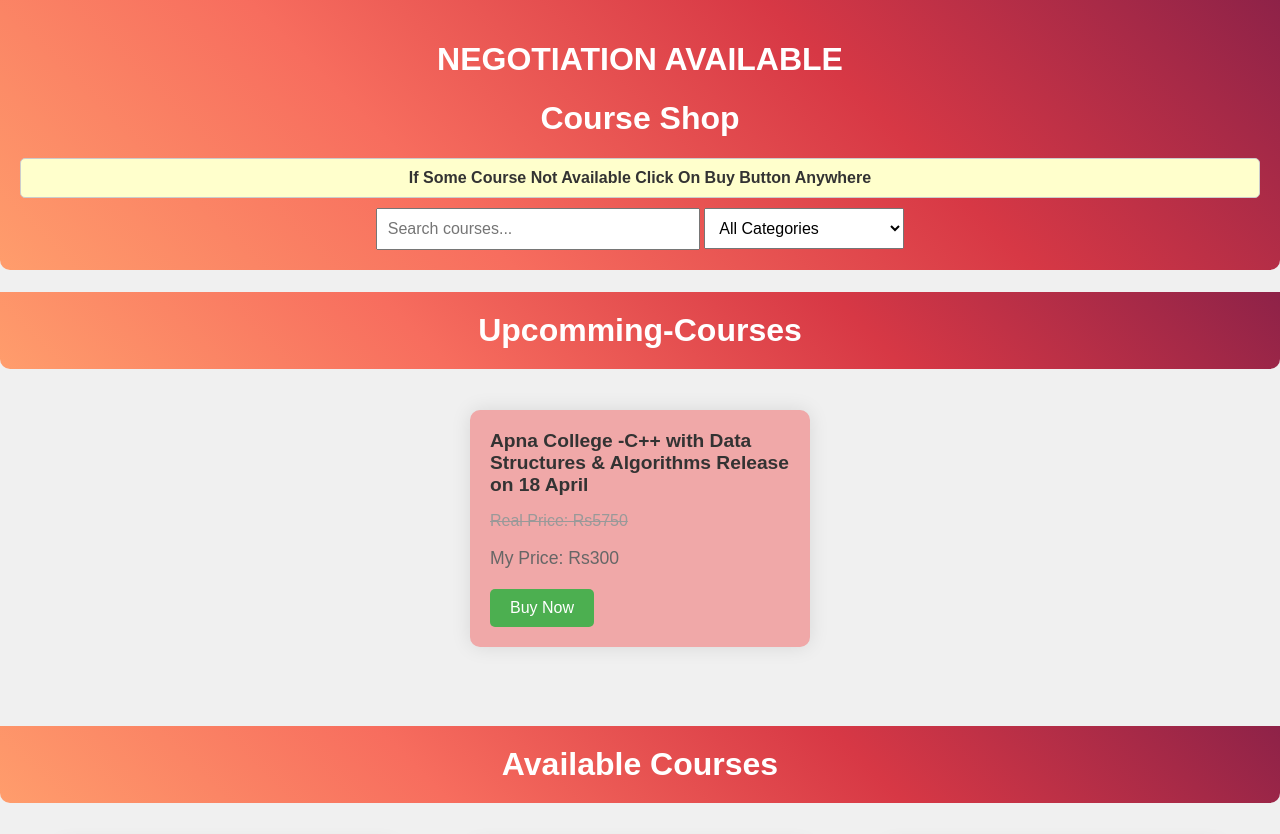
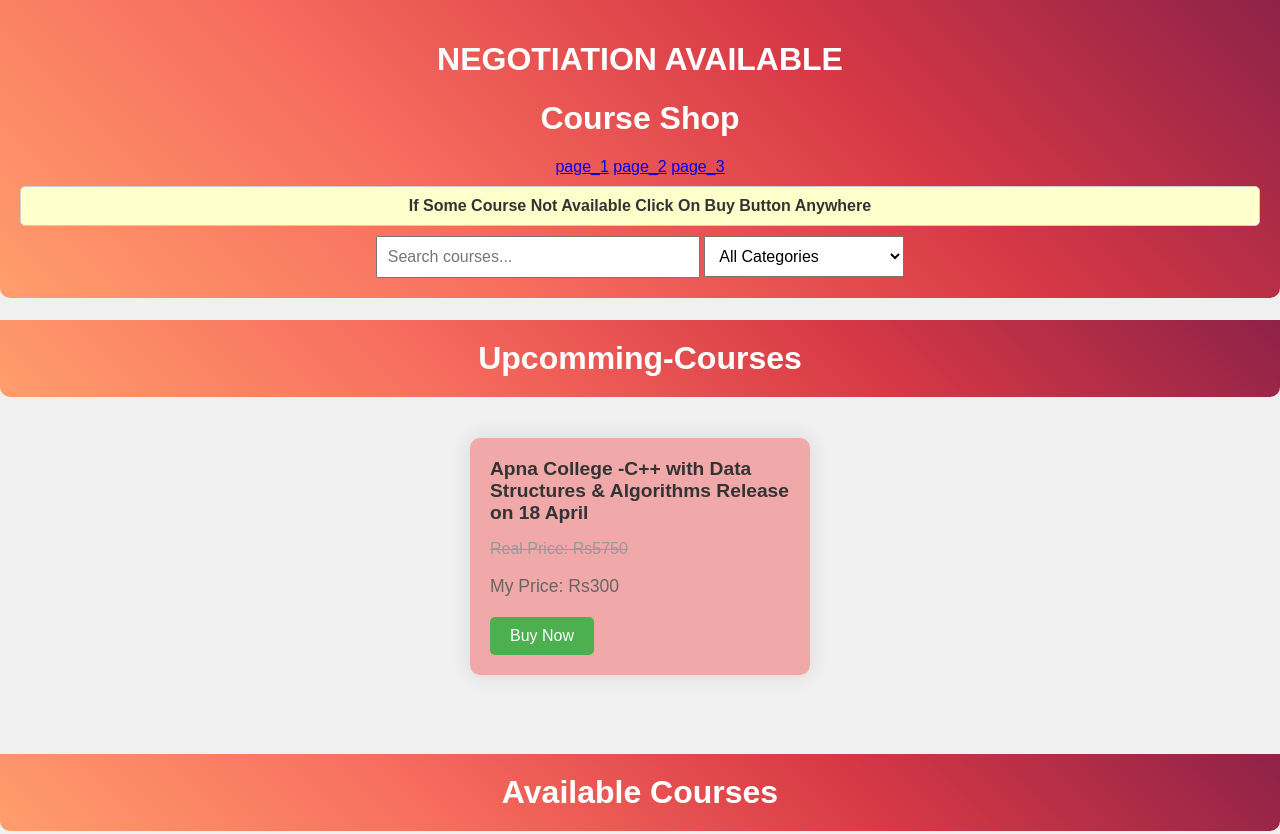
Before and after one commit to arohme/courses, a plain HTML site: page index.html in a window 1280 px wide. Shown: the top 834 px of the page. Drawn offline with Linux system fonts and the light colour scheme.

Commit message:
Update index.html

```diff
--- a/index.html
+++ b/index.html
@@ -14,6 +14,9 @@
   <header>
     <h1>NEGOTIATION AVAILABLE</h1>
     <h1>Course Shop</h1>
+    <a class="pagetag" href="index.html">page_1</a>
+    <a class="pagetag" href="index2.html">page_2</a>
+    <a class="pagetag" href="#">page_3</a>
     <p class="announc">If Some Course Not Available Click On Buy Button Anywhere</p>
     <input type="text" id="searchInput" placeholder="Search courses...">
     <select id="categorySelect">
```
